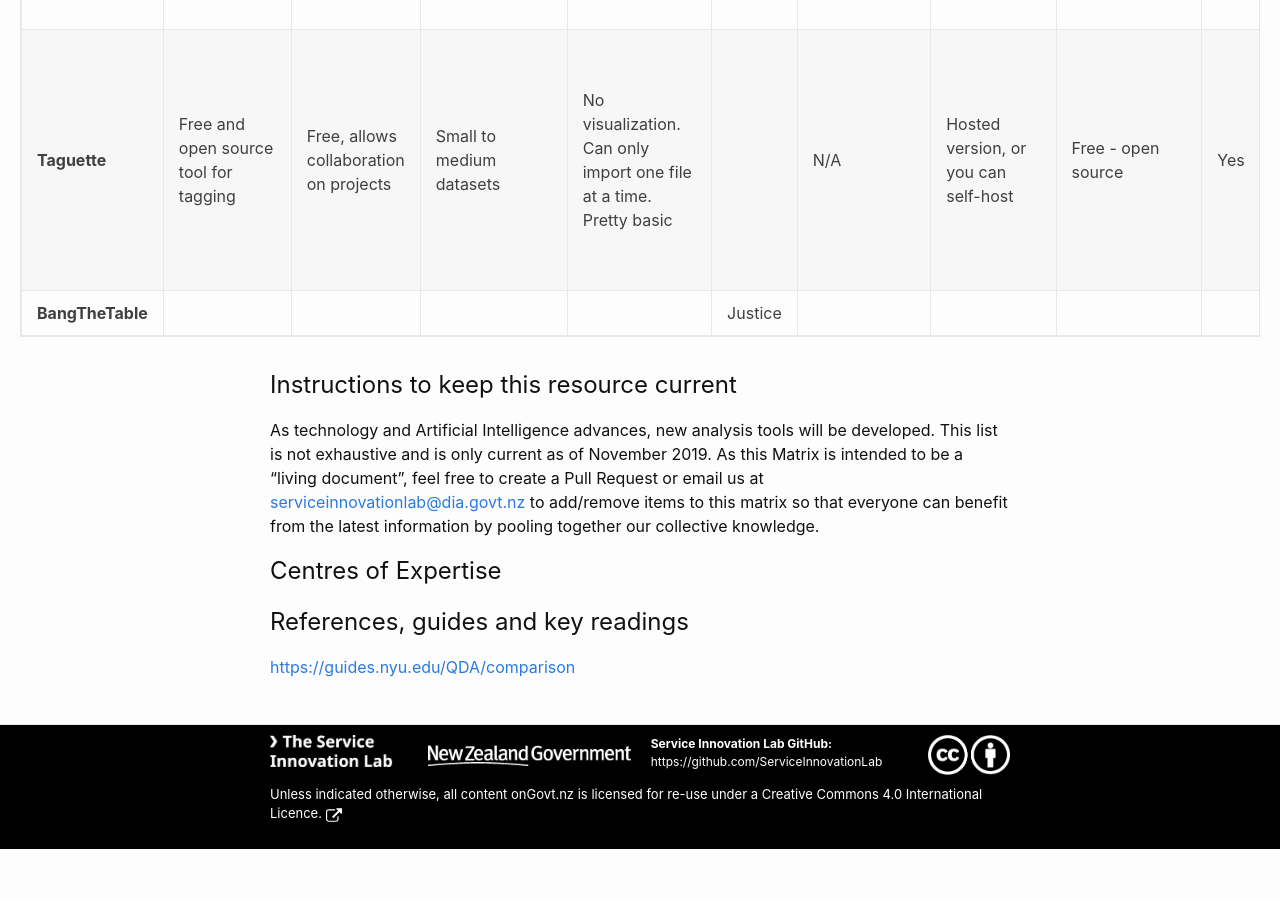
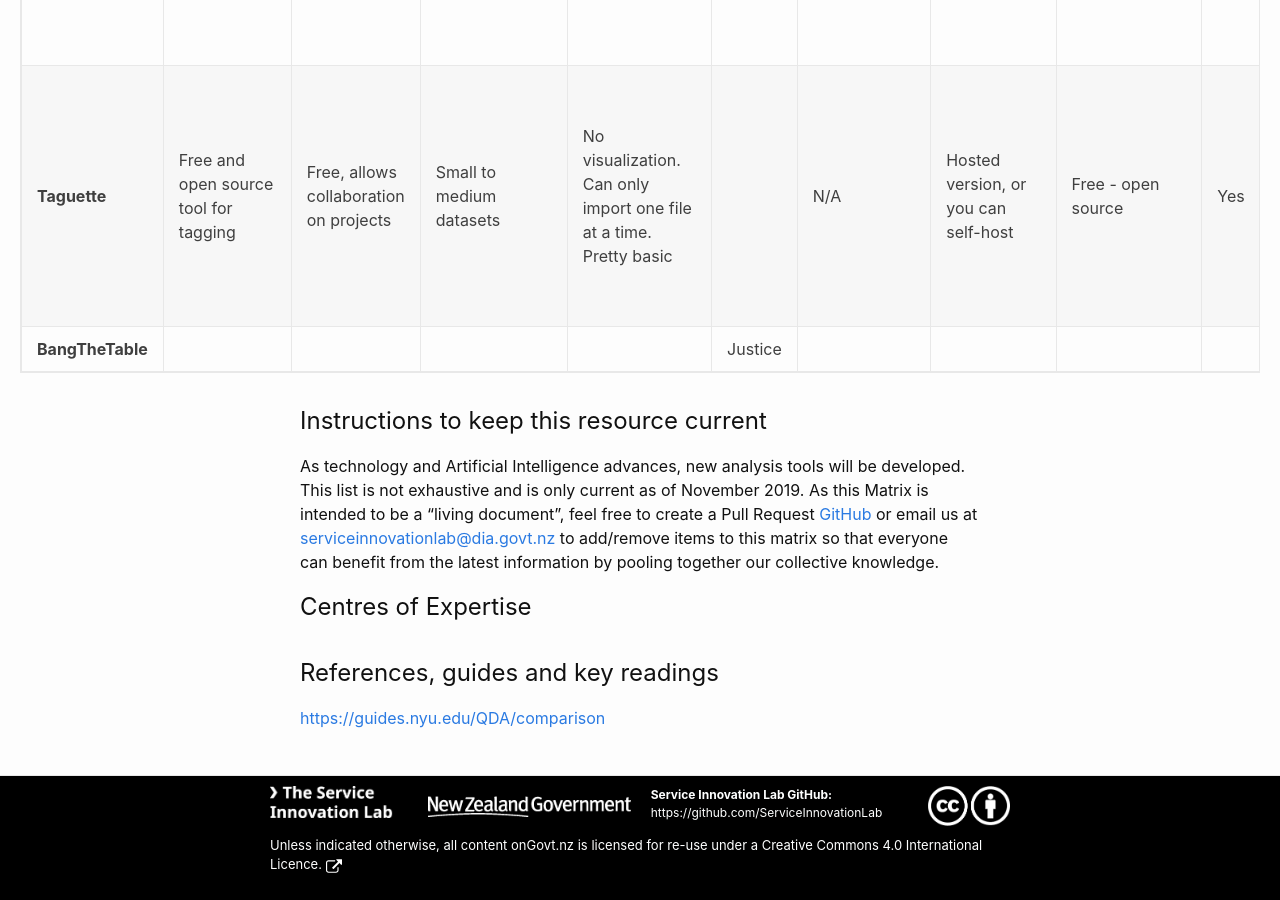
Before and after one commit to ServiceInnovationLab/bagel-box, a Jekyll site: the page built from pages/matrix.md, in a window 1280 px wide and 900 px high, scrolled down 4991 px. Built offline with Jekyll 4.4.1, drawn with Linux system fonts in a browser that asks for light colours; before the commit the page ends 5840 px from its top, so only the background shows below that; some of the changed text lies outside the part shown.

Commit message:
Added Matrix page in html.

```diff
--- a/pages/matrix.md
+++ b/pages/matrix.md
@@ -4,25 +4,22 @@
 permalink: /matrix/
 in_nav: true
 ---
-<p class="t-intro">A range of tools are available to government agencies to support analysis of submissions. This page sets out which tools are available, who is using them and what functions they have.</p>
-
-**On this page:**
-
-1. [The Analysis Tool Matrix](#TheAnalysisToolMatrix)
-2. [Instructions to keep this resource current](#InstructionsToKeepThisResourceCurrent)
-3. [Centres of Expertise](#CentresOfExpertise)
-4. [References, guides and key readings](#ReferencesGuidesAndKeyReadings)
-
-## The Analysis Tool Matrix<a name="TheAnalysisToolMatrix"></a>
-
-This is a list of digital tools used to analyse qualitative data by policy practitioners in the New Zealand government. The matrix helps compare the tools so that policy practitioners can determine which is best suited for the particular context.
-
-We hope to support agencies to collaborate in choosing the best tools for the job and getting good value out of them.
-
-The Analysis Tool Matrix is a non-exhaustive list of tools that could be used by policy teams within government to process submissions on policy. It includes a description of the tool, the ideal circumstances for use, and its limitations.
-
-If you have an update for this list, please feel free to create a Pull Request on [GitHub](https://github.com/ServiceInnovationLab/bagel-box) or email us at [serviceinnovationlab@dia.govt.nz](mailto:serviceinnovationlab@dia.govt.nz)
-
+<div class="wrapper">
+  <p class="t-intro">A range of tools are available to government agencies to support analysis of submissions. This page sets out which tools are available, who is using them and what functions they have.</p>
+  <p><strong>In this page:</strong></p>
+  <ol>
+    <li><a href="#TheAnalysisToolMatrix">The Analysis Tool Matrix</a></li>
+    <li><a href="#InstructionsToKeepThisResourceCurrent">Instructions to keep this resource current</a></li>
+    <li><a href="#CentresOfExpertise">Centres of Expertise</a></li>
+    <li><a href="#ReferencesGuidesAndKeyReadings">References, guides and key readings</a></li>
+  </ol>
+  <a name="TheAnalysisToolMatrix"></a>
+  <h2>The Analysis Tool Matrix</h2>
+  <p>This is a list of digital tools used to analyse qualitative data by policy practitioners in the New Zealand government. The matrix helps compare the tools so that policy practitioners can determine which is best suited for the particular context.</p>
+  <p>We hope to support agencies to collaborate in choosing the best tools for the job and getting good value out of them.</p>
+  <p>The Analysis Tool Matrix is a non-exhaustive list of tools that could be used by policy teams within government to process submissions on policy. It includes a description of the tool, the ideal circumstances for use, and its limitations.</p>
+  <p>If you have an update for this list, please feel free to create a Pull Request on <a href="https://github.com/ServiceInnovationLab/bagel-box">GitHub</a> or email us at <a href="mailto:serviceinnovationlab@dia.govt.nz">serviceinnovationlab@dia.govt.nz</a></p>
+</div>
 <!-- Pulls from _data links -->
 {% assign matrix = site.data.matrix.data %}
 {% assign matrix = matrix | sort:"Name" %}
@@ -73,12 +70,17 @@
   </table>
 </div>
 
-## Instructions to keep this resource current<a name="InstructionsToKeepThisResourceCurrent"></a>
+<div class="wrapper">
+  <a name="InstructionsToKeepThisResourceCurrent"></a>
+  <h2>Instructions to keep this resource current</h2>
 
-As technology and Artificial Intelligence advances, new analysis tools will be developed. This list is not exhaustive and is only current as of November 2019. As this Matrix is intended to be a “living document”, feel free to create a Pull Request or email us at [serviceinnovationlab@dia.govt.nz](mailto:serviceinnovationlab@dia.govt.nz) to add/remove items to this matrix so that everyone can benefit from the latest information by pooling together our collective knowledge.
+  <p>As technology and Artificial Intelligence advances, new analysis tools will be developed. This list is not exhaustive and is only current as of November 2019. As this Matrix is intended to be a “living document”, feel free to create a Pull Request <a href="https://github.com/ServiceInnovationLab/bagel-box">GitHub</a> or email us at <a href="mailto:serviceinnovationlab@dia.govt.nz">serviceinnovationlab@dia.govt.nz</a> to add/remove items to this matrix so that everyone can benefit from the latest information by pooling together our collective knowledge.</p>
 
-## Centres of Expertise<a name="CentresOfExpertise"></a>
+  <a name="CentresOfExpertise"></a>
+  <h2>Centres of Expertise</h2>
+  <p></p>
 
-## References, guides and key readings<a name="ReferencesGuidesAndKeyReadings"></a>
-
-[https://guides.nyu.edu/QDA/comparison](https://guides.nyu.edu/QDA/comparison)
+  <a name="ReferencesGuidesAndKeyReadings"></a>
+  <h2>References, guides and key readings</h2>
+  <p><a href="https://guides.nyu.edu/QDA/comparison">https://guides.nyu.edu/QDA/comparison</a></p>
+</div>
```
